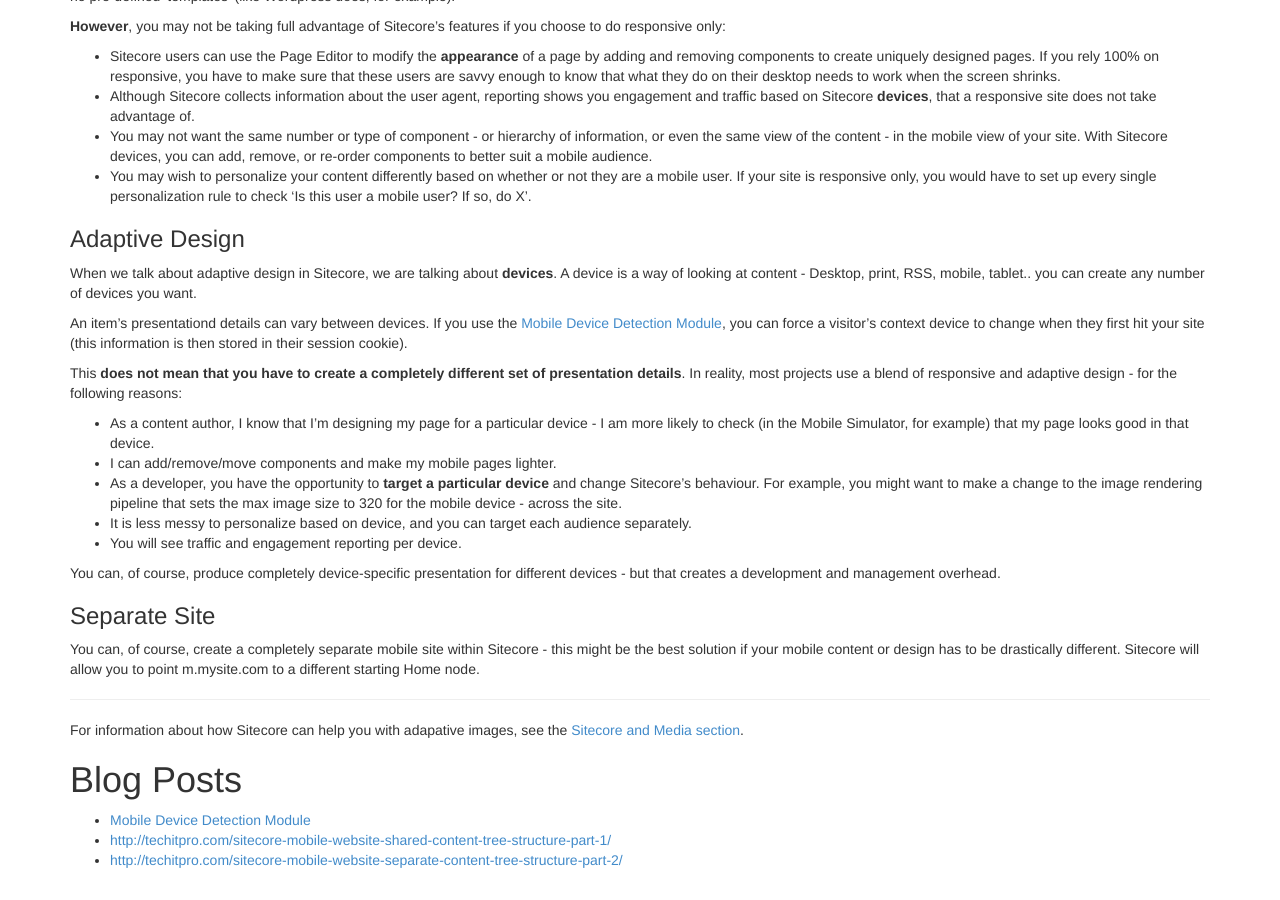
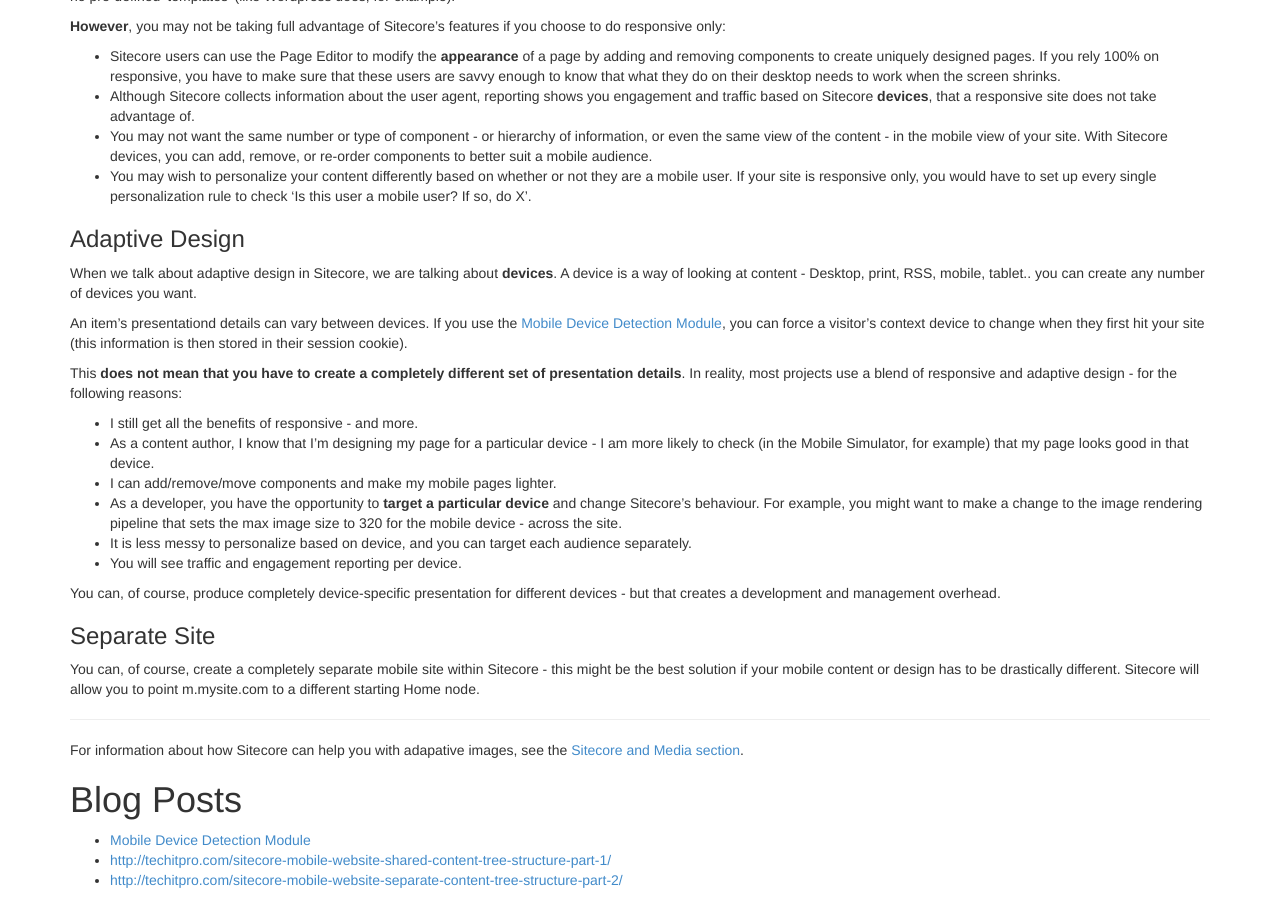
Before and after one commit to Sitecore-Community/docs, a Jekyll site: the page built from documentation/Mobile/responsive-adaptive-separate-site/index.md, in a window 1280 px wide and 900 px high, scrolled down 712 px. Built offline with Jekyll 4.4.1, drawn with Linux system fonts in a browser that asks for light colours; nearby versions of some CDN libraries.

Commit message:
Mobile article content.

```diff
--- a/documentation/Mobile/responsive-adaptive-separate-site/index.md
+++ b/documentation/Mobile/responsive-adaptive-separate-site/index.md
@@ -38,6 +38,7 @@
 
 This **does not mean that you have to create a completely different set of presentation details**. In reality, most projects use a blend of responsive and adaptive design - for the following reasons:
 
+* I still get all the benefits of responsive - and more.
 * As a content author, I know that I'm designing my page for a particular device - I am more likely to check (in the Mobile Simulator, for example) that my page looks good in that device.
 * I can add/remove/move components and make my mobile pages lighter.
 * As a developer, you have the opportunity to **target a particular device** and change Sitecore's behaviour. For example, you might want to make a change to the image rendering pipeline that sets the max image size to 320 for the mobile device - across the site.
```
